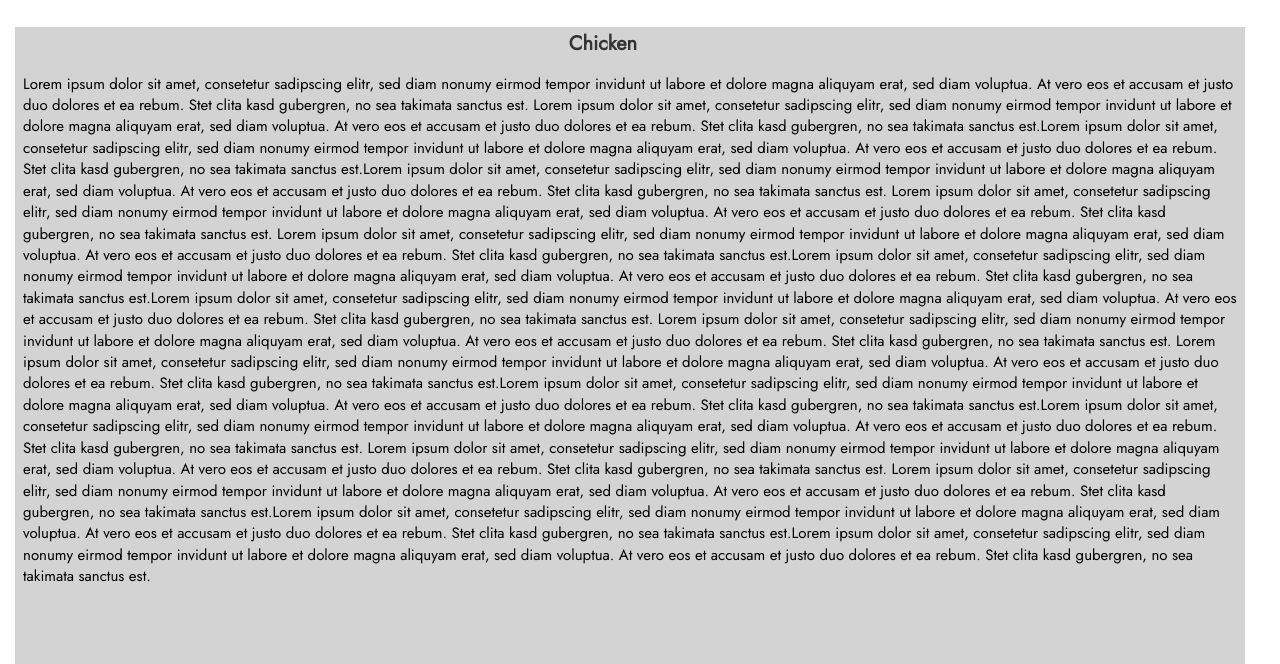
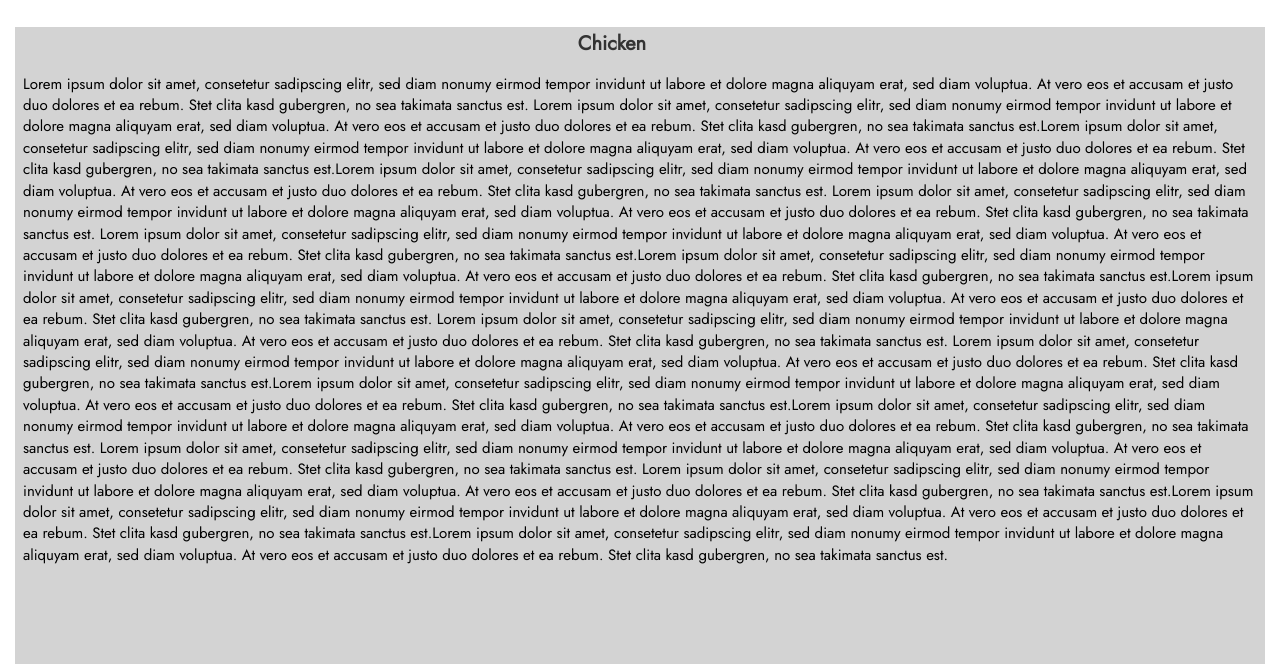
Before and after one commit to SophiaKl/coursera.test, a plain HTML site: page module3/index.html in a window 1280 px wide. Shown: the part 136-800 px from the top of the page. Drawn offline with Linux system fonts and the light colour scheme.

Commit message:
superduper

```diff
--- a/module3/css/styles.css
+++ b/module3/css/styles.css
@@ -42,7 +42,6 @@
 
 .section {
   background-color: lightgrey;
-  margin-right: 20px;
   margin-top: 20px;
   padding:3px;
   position: relative;
@@ -59,8 +58,7 @@
 span {
   font-family: 'Jost', sans-serif;
   font-size: 20px;
-  width: 200px;;
-  font-weight: bold
+  font-weight: bold;
 }
 
 p {
```
